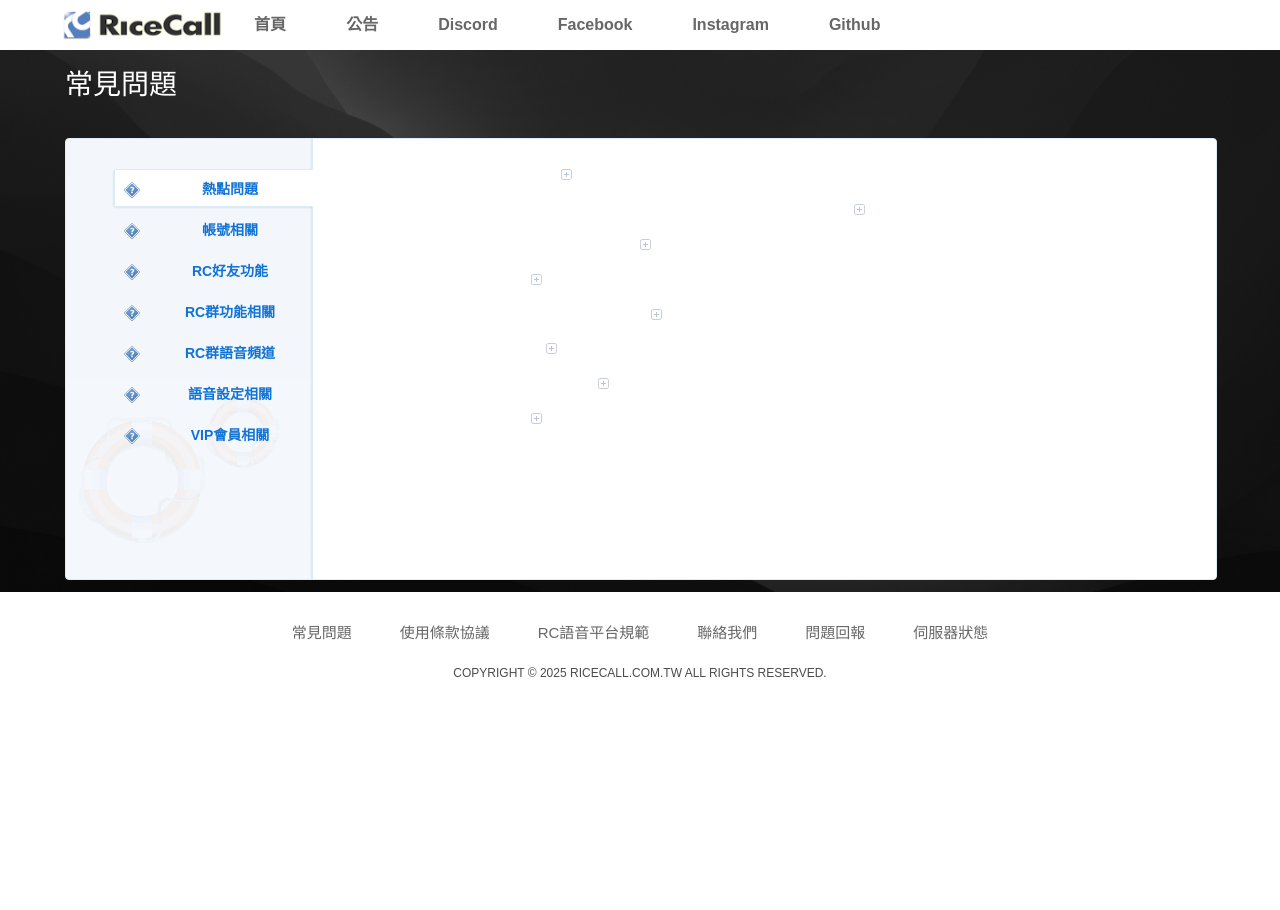
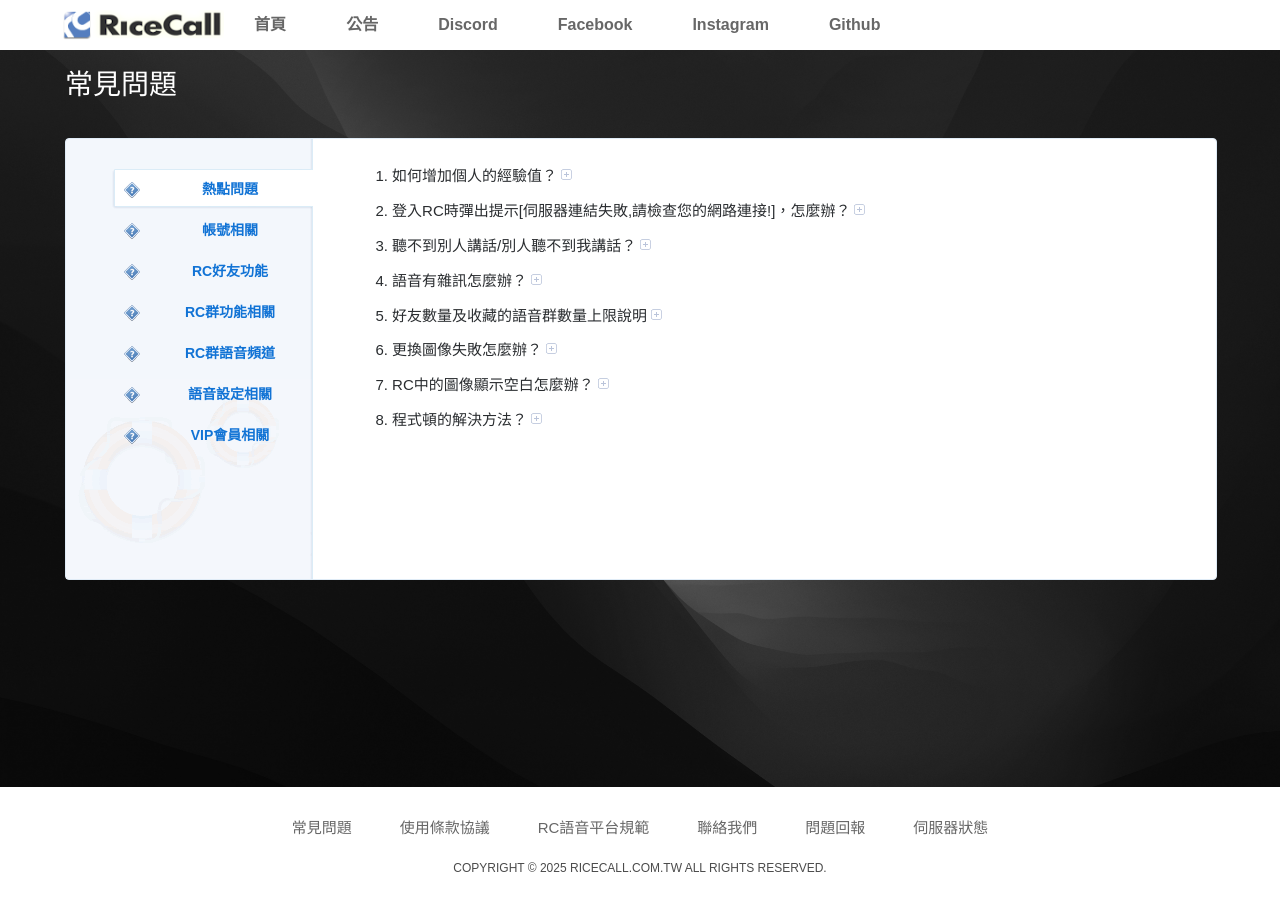
Before and after one commit to cstrikeasia/rc-website, a Next.js app: page /faq in a window 1280 px wide. Shown: the top 910 px of the page. Before the commit the page ends 800 px from the top, so only its background shows below. Built offline with nearby package versions, Linux system fonts and the light colour scheme.

Commit message:
fix: css

```diff
--- a/styles/common/content.module.css
+++ b/styles/common/content.module.css
@@ -17,7 +17,8 @@
 
 .main .wrapper {
   max-width: 1150px;
-  min-height: 60dvh;
+  min-height: 713.40px;
+  height: 60dvh;
   width: 100%;
   margin-left: auto;
   margin-right: auto;
--- a/styles/faq.module.css
+++ b/styles/faq.module.css
@@ -68,6 +68,12 @@
   width: 635px;
   padding: 20px 60px 60px 60px;
   float: left;
+  color: #2a2d30;
+}
+
+.help-content div,
+.help-content p {
+  text-align: start !important;
 }
 
 .help-node {
@@ -227,6 +233,7 @@
   .help-content {
     padding: 20px 10px;
     float: left;
+    color: #fff;
   }
 
   .help-node {
```
